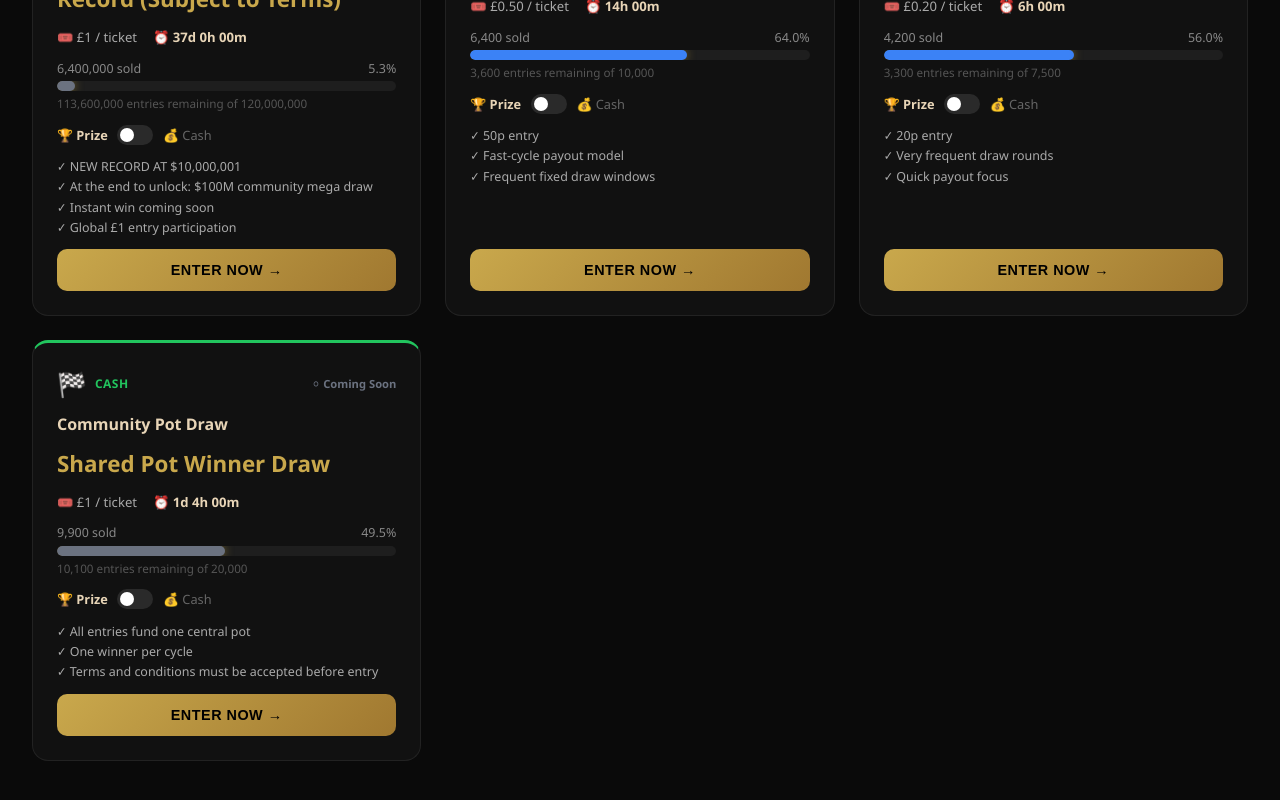
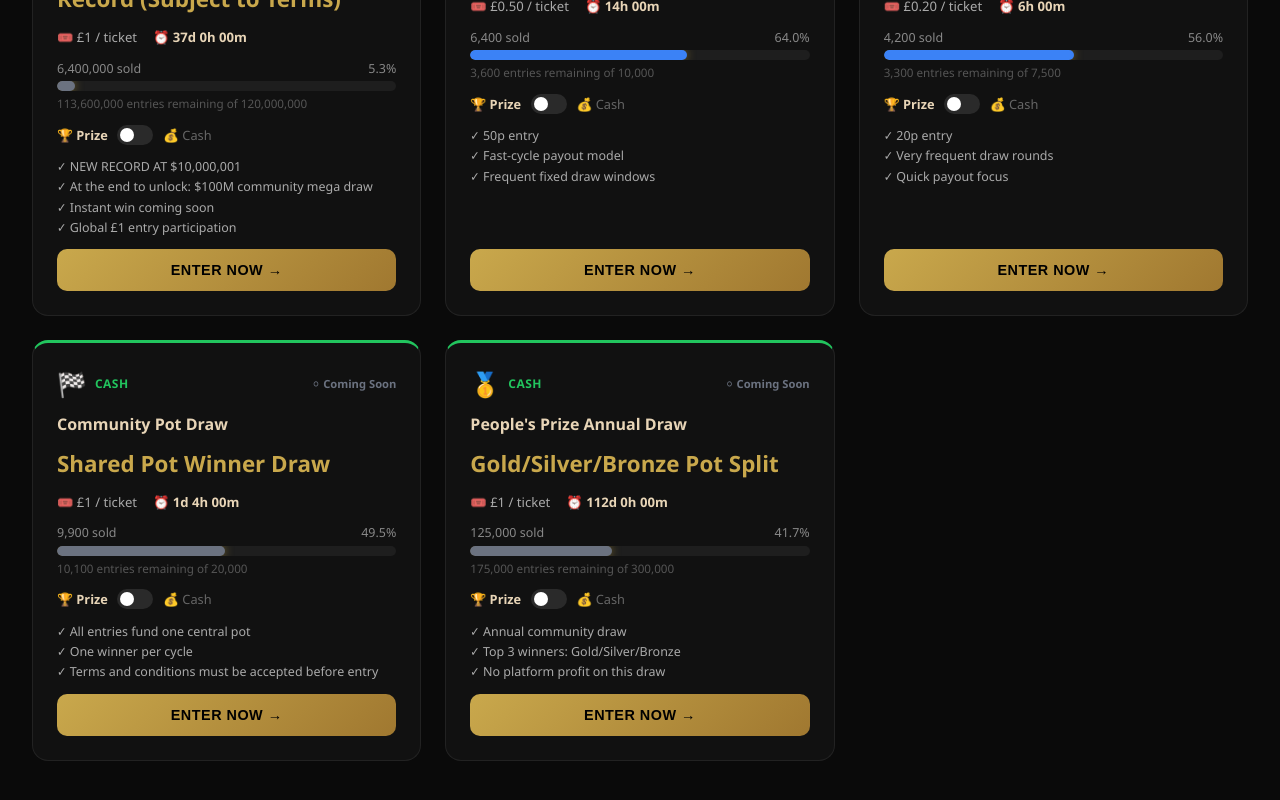
Before and after one commit to LuxePrizeDraws/UAE-COMPETITION, a React (Vite) app in the folder client/: page /dashboard in a window 1280 px wide. Shown: the part 1852-2652 px from the top of the page. Built offline with nearby package versions, Linux system fonts and the light colour scheme.

Commit message:
Add annual People's Prize draw and finalize demo copy
Co-authored-by: shugstarwork-maker <312240208+shugstarwork-maker@users.noreply.github.com>

```diff
--- a/client/src/App.tsx
+++ b/client/src/App.tsx
@@ -211,6 +211,31 @@ const competitions = [
     profitMargin: 'Shared-pot draw model with published terms and eligibility',
     expectedWinners: 1,
   },
+  {
+    id: 14,
+    title: "People's Prize Annual Draw",
+    description: 'Once a year community pot draw where the final pot is split across Gold, Silver, and Bronze winners.',
+    prizeType: 'ANNUAL COMMUNITY SPLIT DRAW',
+    prizeAmount: 300000,
+    prizeDetails: {
+      currency: 'GBP',
+      description: 'Top 3 winner split payout',
+      includes: [
+        'Gold winner: 50% of final pot',
+        'Silver winner: 30% of final pot',
+        'Bronze winner: 20% of final pot',
+        'No platform profit on this annual draw',
+      ],
+    },
+    entryPrice: 1,
+    totalEntries: 300000,
+    soldEntries: 125000,
+    endsIn: 'Annual final in 112 days',
+    status: 'live',
+    tags: ['People’s Prize', 'Gold Silver Bronze', 'No-Profit Annual Draw'],
+    profitMargin: '0% platform profit for this draw; full pot allocated to top 3 winners',
+    expectedWinners: 3,
+  },
 ];
 
 function App() {
--- a/client/src/pages/Dashboard.tsx
+++ b/client/src/pages/Dashboard.tsx
@@ -223,6 +223,22 @@ const COMPETITIONS: Competition[] = [
     status: 'live',
     details: ['All entries fund one central pot', 'One winner per cycle', 'Terms and conditions must be accepted before entry'],
   },
+  {
+    id: 14,
+    title: "People's Prize Annual Draw",
+    prize: 'Gold/Silver/Bronze Pot Split',
+    prizeAmount: '100% Winner Pot',
+    entryPrice: '£1',
+    entriesSold: 125000,
+    entriesNeeded: 300000,
+    drawReadyPercent: 41.7,
+    timeRemaining: '112d 0h 00m',
+    cashAlternative: 'Gold 50% • Silver 30% • Bronze 20%',
+    type: 'cash',
+    icon: '🥇',
+    status: 'live',
+    details: ['Annual community draw', 'Top 3 winners: Gold/Silver/Bronze', 'No platform profit on this draw'],
+  },
 ];
 
 type DrawStatus = 'ready' | 'almost' | 'in-progress' | 'coming-soon';
--- a/client/src/pages/Signup.tsx
+++ b/client/src/pages/Signup.tsx
@@ -32,7 +32,7 @@ function Signup({ mode = 'signup' }: SignupProps) {
         <main className="signup-card" role="main" aria-label={isLoginMode ? 'Log in' : 'Sign up'}>
           <p className="signup-kicker">{isLoginMode ? 'Welcome back' : 'Create your account'}</p>
           <h1>{isLoginMode ? 'Log in to your account' : 'Sign up to enter draws'}</h1>
-          <p className="signup-subtext">Booking-style quick auth demo with white Lamborghini luxury background.</p>
+          <p className="signup-subtext">Create your account to enter live draws, track tickets, and manage your entries securely.</p>
 
           <form className="signup-form" onSubmit={handleSubmit}>
             {!isLoginMode && (
```
Also changed, not shown: 1 other file (tests, documents, lock files or other folders).
